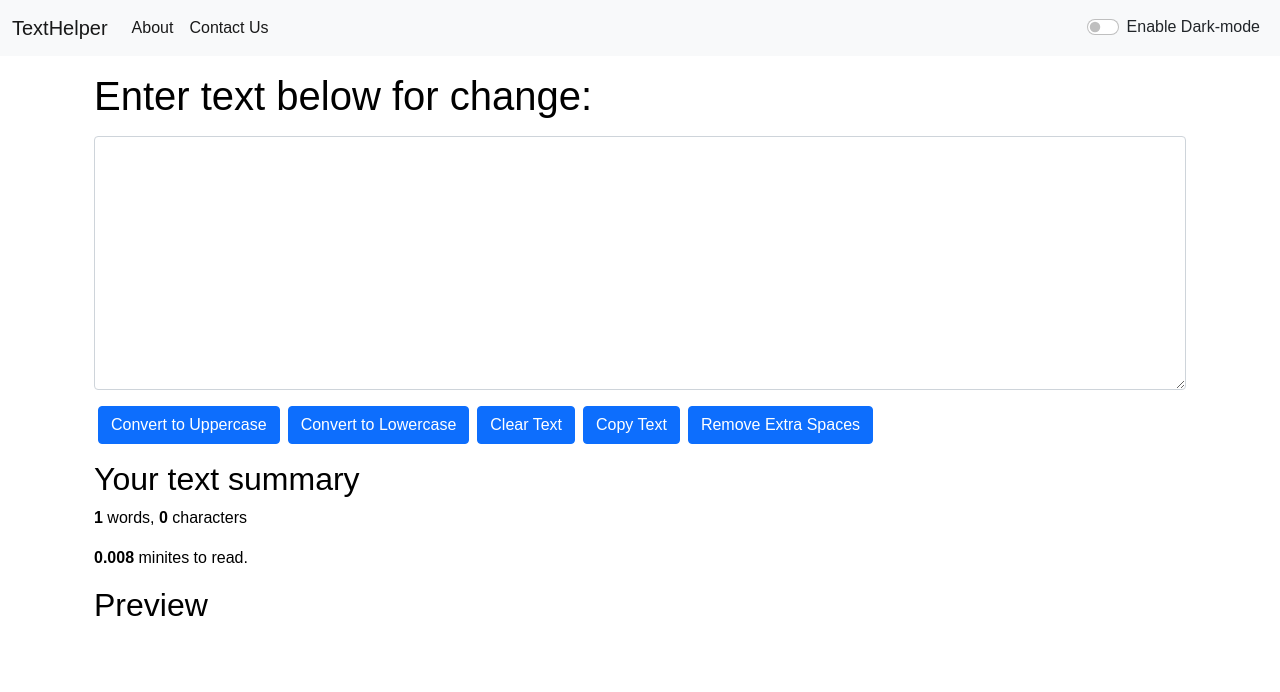
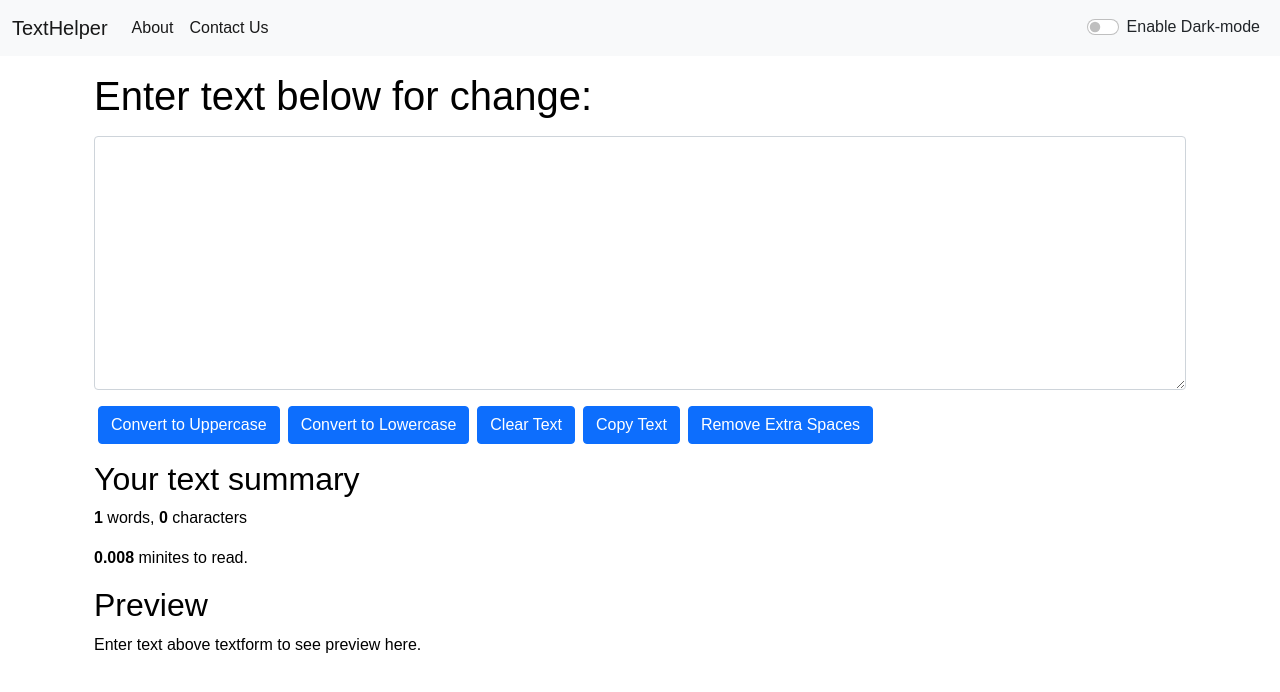
Before and after one commit to Nachiket-Patel/Web-Devolopment, a React (Create React App) app in the folder React/my-app/: page / in a window 1280 px wide. Shown: the top 692 px of the page. Built offline with nearby package versions, Linux system fonts and the light colour scheme.

Commit message:
update preview to static to dynamic

```diff
--- a/React/my-app/src/components/TextForm.js
+++ b/React/my-app/src/components/TextForm.js
@@ -60,7 +60,7 @@
                 <p><b>{text.split(' ').length}</b> words, <b>{text.length}</b> characters</p>
                 <p><b>{0.008 * text.split(' ').length}</b> minites to read.</p>
                 <h2>Preview</h2>
-                <p>{text}</p>
+                <p>{text.length>0 ? text : "Enter text above textform to see preview here."} </p>
             </div>
 
         </div>
```
